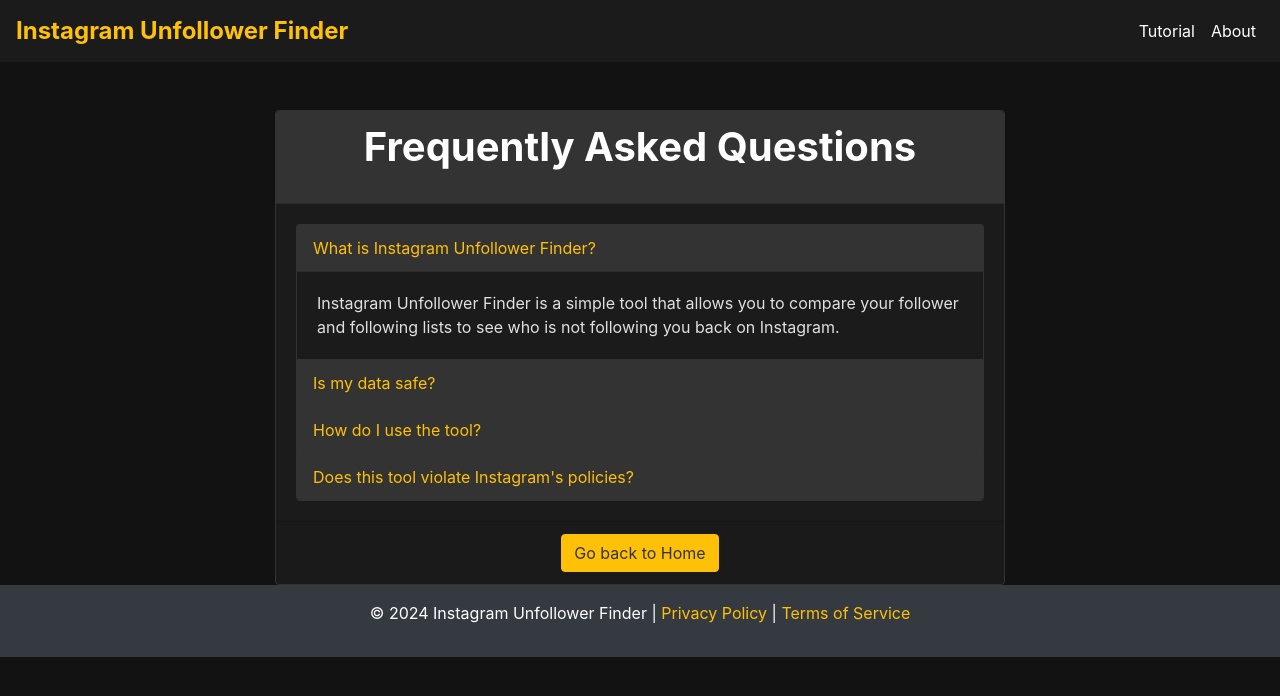
After one commit to Atuk3/Instagram-Unfollower-Finder, a Flask app: page /faqs in a window 1280 px wide. The commit adds this page. Shown: the top 696 px of the page. Run offline with Flask 3, Linux system fonts and the light colour scheme; some libraries are stand-ins or nearby versions.

Commit message:
updated homepage and added faq and other pages

```diff
--- a/main.py
+++ b/main.py
@@ -94,6 +94,18 @@
 def tutorial():
     return render_template('tutorial.html')
 
+@app.route('/termsofservice', methods=['GET', 'POST'])
+def termsofservice():
+    return render_template('termsofservice.html')
+
+@app.route('/privacypolicy', methods=['GET', 'POST'])
+def privacypolicy():
+    return render_template('privacypolicy.html')
+
+@app.route('/faqs', methods=['GET', 'POST'])
+def faqs():
+    return render_template('faqs.html')
+
 
 if __name__ == '__main__':
     app.run(debug=true)
--- a/templates/about.html
+++ b/templates/about.html
@@ -107,6 +107,10 @@
             </div>
         </div>
     </div>
+     <!-- Footer -->
+     <footer class="bg-dark text-center text-white py-3">
+        <p>&copy; 2024 Instagram Unfollower Finder | <a href="/privacypolicy" class="text-warning">Privacy Policy</a> | <a href="/terms" class="text-warning">Terms of Service</a></p>
+    </footer>
 </body>
 
 </html>
--- /dev/null
+++ b/templates/faqs.html
@@ -0,0 +1,177 @@
+<!DOCTYPE html>
+<html lang="en">
+<head>
+    <meta charset="UTF-8">
+    <meta name="viewport" content="width=device-width, initial-scale=1.0">
+    <title>FAQs</title>
+    <!-- Bootstrap CSS and FontAwesome -->
+    <link rel="stylesheet" href="https://stackpath.bootstrapcdn.com/bootstrap/4.4.1/css/bootstrap.min.css" crossorigin="anonymous">
+    <link rel="stylesheet" href="https://stackpath.bootstrapcdn.com/font-awesome/4.7.0/css/font-awesome.min.css" crossorigin="anonymous" />
+    <style>
+        body {
+            background-color: #121212;
+            color: #e0e0e0;
+        }
+        h1 {
+            font-size: 2.5rem;
+            font-weight: 700;
+            color: #ffffff;
+            margin-bottom: 20px;
+        }
+        .navbar-brand {
+            font-size: 1.5rem;
+            font-weight: bold;
+            color: #ffc107;
+        }
+        .nav-link {
+            color: #fff !important;
+        }
+        .nav-link:hover {
+            color: #ffc107 !important;
+        }
+        .card {
+            background-color: #1c1b1b;
+            border-color: #333;
+        }
+        .card-header {
+            background-color: #333;
+            color: #ffc107;
+        }
+        .btn-warning {
+            background-color: #ffc107;
+            border-color: #ffc107;
+            color: #333;
+        }
+        .btn-warning:hover {
+            background-color: #e0a800;
+            border-color: #e0a800;
+        }
+        .accordion .card-header {
+            padding: 0;
+        }
+        .accordion .btn-link {
+            display: block;
+            width: 100%;
+            text-align: left;
+            color: #ffc107;
+            padding: 10px 15px;
+        }
+        .accordion .btn-link:hover {
+            text-decoration: none;
+        }
+    </style>
+</head>
+<body>
+    <!-- Navbar -->
+    <nav class="navbar navbar-expand-lg navbar-dark" style="background-color: #1c1b1b;">
+        <a class="navbar-brand" href="/" style="color: #ffc107;">Instagram Unfollower Finder</a>
+        <button class="navbar-toggler" type="button" data-toggle="collapse" data-target="#navbarNav" aria-controls="navbarNav" aria-expanded="false" aria-label="Toggle navigation">
+            <span class="navbar-toggler-icon"></span>
+        </button>
+        <div class="collapse navbar-collapse" id="navbarNav">
+            <ul class="navbar-nav ml-auto">
+                <li class="nav-item">
+                    <a class="nav-link" href="/tutorial">Tutorial</a>
+                </li>
+                <li class="nav-item">
+                    <a class="nav-link" href="/about">About</a>
+                </li>
+            </ul>
+        </div>
+    </nav>
+
+    <!-- FAQ Content -->
+    <div class="container mt-5">
+        <div class="row">
+            <div class="col-md-8 mx-auto">
+                <div class="card">
+                    <div class="card-header text-center">
+                <h1>Frequently Asked Questions</h1>
+            </div>
+            <div class="card-body">
+                <div id="faqAccordion" class="accordion">
+                    <!-- FAQ 1 -->
+                    <div class="card">
+                        <div class="card-header" id="faqHeading-1">
+                            <h5 class="mb-0">
+                                <button class="btn btn-link" data-toggle="collapse" data-target="#faqCollapse-1" aria-expanded="true" aria-controls="faqCollapse-1">
+                                    What is Instagram Unfollower Finder?
+                                </button>
+                            </h5>
+                        </div>
+                        <div id="faqCollapse-1" class="collapse show" aria-labelledby="faqHeading-1" data-parent="#faqAccordion">
+                            <div class="card-body">
+                                Instagram Unfollower Finder is a simple tool that allows you to compare your follower and following lists to see who is not following you back on Instagram.
+                            </div>
+                        </div>
+                    </div>
+
+                    <!-- FAQ 2 -->
+                    <div class="card">
+                        <div class="card-header" id="faqHeading-2">
+                            <h5 class="mb-0">
+                                <button class="btn btn-link collapsed" data-toggle="collapse" data-target="#faqCollapse-2" aria-expanded="false" aria-controls="faqCollapse-2">
+                                    Is my data safe?
+                                </button>
+                            </h5>
+                        </div>
+                        <div id="faqCollapse-2" class="collapse" aria-labelledby="faqHeading-2" data-parent="#faqAccordion">
+                            <div class="card-body">
+                                Yes! We do not collect or store any of your data. All the processing happens locally on your device, and none of your personal information is uploaded to our servers.
+                            </div>
+                        </div>
+                    </div>
+
+                    <!-- FAQ 3 -->
+                    <div class="card">
+                        <div class="card-header" id="faqHeading-3">
+                            <h5 class="mb-0">
+                                <button class="btn btn-link collapsed" data-toggle="collapse" data-target="#faqCollapse-3" aria-expanded="false" aria-controls="faqCollapse-3">
+                                    How do I use the tool?
+                                </button>
+                            </h5>
+                        </div>
+                        <div id="faqCollapse-3" class="collapse" aria-labelledby="faqHeading-3" data-parent="#faqAccordion">
+                            <div class="card-body">
+                                To use the tool, simply download your Instagram data from Instagram settings, upload your followers and following files, and the tool will compare them for you.
+                            </div>
+                        </div>
+                    </div>
+
+                    <!-- FAQ 4 -->
+                    <div class="card">
+                        <div class="card-header" id="faqHeading-4">
+                            <h5 class="mb-0">
+                                <button class="btn btn-link collapsed" data-toggle="collapse" data-target="#faqCollapse-4" aria-expanded="false" aria-controls="faqCollapse-4">
+                                    Does this tool violate Instagram's policies?
+                                </button>
+                            </h5>
+                        </div>
+                        <div id="faqCollapse-4" class="collapse" aria-labelledby="faqHeading-4" data-parent="#faqAccordion">
+                            <div class="card-body">
+                                No, this tool does not violate Instagram's policies. It simply compares data you upload from Instagram's own export tool without accessing Instagram directly.
+                            </div>
+                        </div>
+                    </div>
+                </div>
+            </div>
+            <div class="card-footer text-center">
+                <a href="/" class="btn btn-warning">Go back to Home</a>
+            </div>
+        </div>
+    </div>
+        </div>
+    </div>
+
+
+    <!-- Footer -->
+    <footer class="bg-dark text-center text-white py-3">
+        <p>&copy; 2024 Instagram Unfollower Finder | <a href="/privacypolicy" class="text-warning">Privacy Policy</a> | <a href="/termsofservice" class="text-warning">Terms of Service</a></p>
+    </footer>
+
+    <!-- Bootstrap JS and Popper.js -->
+    <script src="https://code.jquery.com/jquery-3.2.1.slim.min.js" crossorigin="anonymous"></script>
+    <script src="https://cdnjs.cloudflare.com/ajax/libs/popper.js/1.12.9/umd/popper.min.js" crossorigin="anonymous"></script>
+    <script src="https://maxcdn.bootstrapcdn.com/bootstrap/4.0.0/js/bootstrap.min.js" crossorigin="anonymous"></script>
+</body>
+</html>
```
Also changed, not shown: templates/index.html (+46 -5 lines), templates/privacypolicy.html (added, +106 -0 lines), templates/termsofservice.html (added, +106 -0 lines), templates/tutorial.html (+10 -4 lines).
